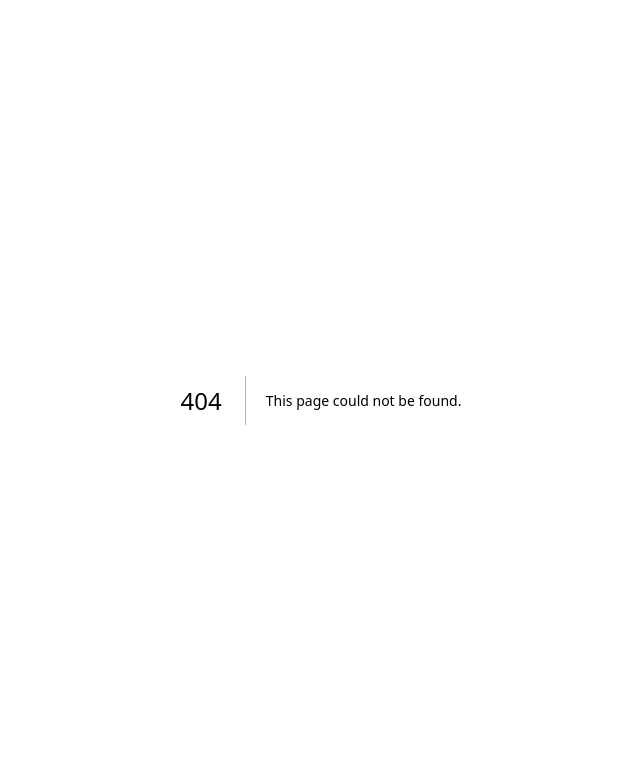
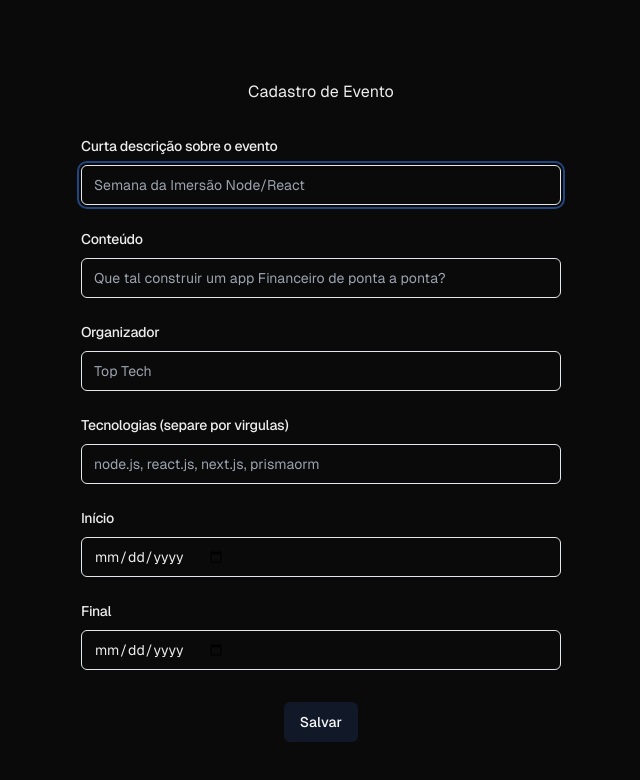
Before and after one commit to jairokoning/tech-events-hub, a Next.js app in the folder apps/frontend-web/: page /create-event in a window 1280 px wide. Before the commit this address had no page. Shown: the top 780 px of the page, without its empty margins (319-959 px from the left). Built offline with nearby package versions, Linux system fonts and the light colour scheme.

Commit message:
feat(frontend): add page create-event

```diff
--- /dev/null
+++ b/apps/frontend-web/src/app/(pages)/create-event/page.tsx
@@ -0,0 +1,145 @@
+'use client'
+
+import { Input } from '@/components/ui/input'
+import { Label } from '@/components/ui/label'
+import Image from 'next/image'
+import { z } from 'zod'
+
+import { zodResolver } from '@hookform/resolvers/zod'
+import { createEvent } from '@/services/create-event'
+import { useForm } from 'react-hook-form'
+import { Button } from '@/components/ui/button'
+
+const createEventForm = z.object({
+  short_description: z.string().min(1, 'Informe uma curta decrição do evento'),
+  content: z.string().min(1, 'Informe o conteúdo'),
+  organizer: z.string().min(1, 'Informe o do organizador'),
+  techs: z.string().min(1, 'Informe as tecnologias (separado por virgulas)'),
+  start_date: z.string().min(1, 'Informe a data início'),
+  end_date: z.string().min(1, 'Informe a data final'),
+})
+
+type CreateEventForm = z.infer<typeof createEventForm>
+
+export default function CreateEvent() {
+  const { register, control, handleSubmit, formState, reset } =
+    useForm<CreateEventForm>({
+      resolver: zodResolver(createEventForm),
+    })
+
+  async function handleCreateEvent(data: CreateEventForm) {
+    await createEvent({
+      short_description: data.short_description,
+      content: data.content,
+      organizer: data.organizer,
+      techs: data.techs.split(','),
+      start_date: new Date(data.start_date),
+      end_date: new Date(data.end_date),
+    })
+
+    reset()
+  }
+
+  return (
+    <div className="grid items-center justify-items-center p-4 gap-16 sm:p-20 font-[family-name:var(--font-geist-sans)]">
+      <main className="min-w-[480px] flex flex-col gap-8 items-center ">
+        <h1>Cadastro de Evento</h1>
+        <form
+          onSubmit={handleSubmit(handleCreateEvent)}
+          className="w-full flex-1 flex flex-col justify-between"
+        >
+          <div className="flex flex-col gap-6">
+            <div className="flex-1 flex flex-col gap-2">
+              <Label htmlFor="short_description">
+                Curta descrição sobre o evento
+              </Label>
+              <Input
+                id="short_description"
+                autoFocus
+                placeholder="Semana da Imersão Node/React"
+                {...register('short_description')}
+              />
+              {formState.errors.short_description && (
+                <p className="text-sm text-red-400">
+                  {formState.errors.short_description.message}
+                </p>
+              )}
+            </div>
+            <div className="flex-1 flex flex-col gap-2">
+              <Label htmlFor="content">Conteúdo</Label>
+              <Input
+                id="content"
+                placeholder="Que tal construir um app Financeiro de ponta a ponta?"
+                {...register('content')}
+              />
+              {formState.errors.content && (
+                <p className="text-sm text-red-400">
+                  {formState.errors.content.message}
+                </p>
+              )}
+            </div>
+            <div className="flex-1 flex flex-col gap-2">
+              <Label htmlFor="organizer">Organizador</Label>
+              <Input
+                id="organizer"
+                placeholder="Top Tech"
+                {...register('organizer')}
+              />
+              {formState.errors.organizer && (
+                <p className="text-sm text-red-400">
+                  {formState.errors.organizer.message}
+                </p>
+              )}
+            </div>
+            <div className="flex-1 flex flex-col gap-2">
+              <Label htmlFor="techs">Tecnologias (separe por virgulas)</Label>
+              <Input
+                id="techs"
+                placeholder="node.js, react.js, next.js, prismaorm"
+                {...register('techs')}
+              />
+              {formState.errors.techs && (
+                <p className="text-sm text-red-400">
+                  {formState.errors.techs.message}
+                </p>
+              )}
+            </div>
+            <div className="flex-1 flex flex-col gap-2">
+              <Label htmlFor="start_date">Início</Label>
+              <Input
+                id="start_date"
+                placeholder="dd/mm/yyyy"
+                {...register('start_date')}
+                type="date"
+                pattern="\d{2}-\d{2}-\d{4}"
+              />
+              {formState.errors.start_date && (
+                <p className="text-sm text-red-400">
+                  {formState.errors.start_date.message}
+                </p>
+              )}
+            </div>
+            <div className="flex-1 flex flex-col gap-2">
+              <Label htmlFor="end_date">Final</Label>
+              <Input
+                id="end_date"
+                placeholder=""
+                {...register('end_date')}
+                type="date"
+                pattern="dd/mm/yyyy"
+              />
+              {formState.errors.end_date && (
+                <p className="text-sm text-red-400">
+                  {formState.errors.end_date.message}
+                </p>
+              )}
+            </div>
+          </div>
+          <div className="flex items-center justify-center gap-3 mt-8">
+            <Button type="submit">Salvar</Button>
+          </div>
+        </form>
+      </main>
+    </div>
+  )
+}
--- a/apps/frontend-web/src/app/globals.css
+++ b/apps/frontend-web/src/app/globals.css
@@ -3,14 +3,14 @@
 @tailwind utilities;
 
 :root {
-  --background: #ffffff;
-  --foreground: #171717;
+  --background: #0a0a0a;
+  --foreground: #ededed;
 }
 
 @media (prefers-color-scheme: dark) {
   :root {
-    --background: #0a0a0a;
-    --foreground: #ededed;
+    --background: #ffffff;
+    --foreground: #171717;
   }
 }
 
--- a/apps/frontend-web/src/app/layout.tsx
+++ b/apps/frontend-web/src/app/layout.tsx
@@ -1,35 +1,35 @@
-import type { Metadata } from "next";
-import localFont from "next/font/local";
-import "./globals.css";
+import type { Metadata } from 'next'
+import localFont from 'next/font/local'
+import './globals.css'
 
 const geistSans = localFont({
-  src: "./fonts/GeistVF.woff",
-  variable: "--font-geist-sans",
-  weight: "100 900",
-});
+  src: './fonts/GeistVF.woff',
+  variable: '--font-geist-sans',
+  weight: '100 900',
+})
 const geistMono = localFont({
-  src: "./fonts/GeistMonoVF.woff",
-  variable: "--font-geist-mono",
-  weight: "100 900",
-});
+  src: './fonts/GeistMonoVF.woff',
+  variable: '--font-geist-mono',
+  weight: '100 900',
+})
 
 export const metadata: Metadata = {
-  title: "Create Next App",
-  description: "Generated by create next app",
-};
+  title: 'Tech Events Hub',
+  description: 'Os melhores eventos de tecnologia!',
+}
 
 export default function RootLayout({
   children,
 }: Readonly<{
-  children: React.ReactNode;
+  children: React.ReactNode
 }>) {
   return (
-    <html lang="en">
+    <html lang="pt-BR">
       <body
         className={`${geistSans.variable} ${geistMono.variable} antialiased`}
       >
         {children}
       </body>
     </html>
-  );
+  )
 }
--- /dev/null
+++ b/apps/frontend-web/src/services/create-event.ts
@@ -0,0 +1,32 @@
+interface CreateEventRequest {
+  short_description: string
+  content: string
+  organizer: string
+  techs: string[]
+  start_date: Date
+  end_date: Date
+}
+
+export async function createEvent({
+  short_description,
+  content,
+  organizer,
+  techs,
+  start_date,
+  end_date,
+}: CreateEventRequest) {
+  await fetch('http://localhost:3333/events', {
+    method: 'POST',
+    headers: {
+      'Content-Type': 'application/json',
+    },
+    body: JSON.stringify({
+      short_description,
+      content,
+      organizer,
+      techs,
+      start_date,
+      end_date,
+    }),
+  })
+}
```
Also changed, not shown: apps/frontend-web/package.json (+6 -1 lines).
